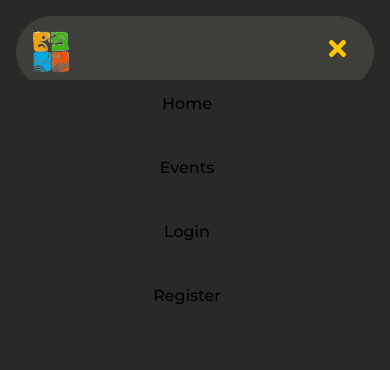
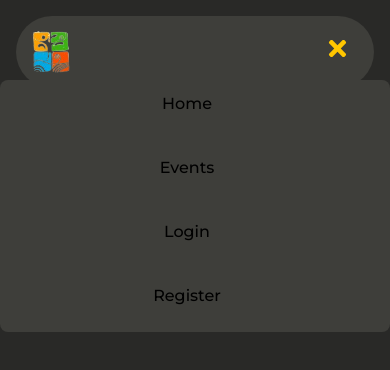
Before and after one commit to anandk3012/culti-iith, a React (Vite) app: page / in a window 390 px wide. Both pictures are taken after a click on the button 337 px from the left and 48 px from the top of the page. Shown: the top 370 px of the page. Built offline with nearby package versions, Linux system fonts and the light colour scheme; no server answers.

Commit message:
Navbar changes

```diff
--- a/src/components/Nav1bar.jsx
+++ b/src/components/Nav1bar.jsx
@@ -29,7 +29,7 @@ export default function Nav1bar() {
                             {isOpen ? <FaTimes size={25} /> : <FaBars size={25} />}
                         </button>
                     </div>
-                    <nav className={`lg:flex lg:items-center ${isOpen ? 'flex flex-col lg:relative absolute bg-[#292927] right-0 top-20 lg:top-auto lg:right-auto text-center w-32 rounded-lg' : 'hidden'} w-full lg:w-auto`}>
+                    <nav className={`lg:flex lg:items-center ${isOpen ? 'flex flex-col lg:relative absolute right-0 top-20 lg:top-auto lg:right-auto text-center w-32 rounded-lg' : 'hidden'} bg-[#3E3E3A] w-full  lg:w-auto`}>
                         {isLoggedOut ? (
                             <div className='flex flex-col lg:flex-row lg:items-center gap-4 text-md font-medium mr-4'>
                                 <Link className='p-3 hover:text-white ' to="/" onClick={toggleMenu}>Home</Link>
```
